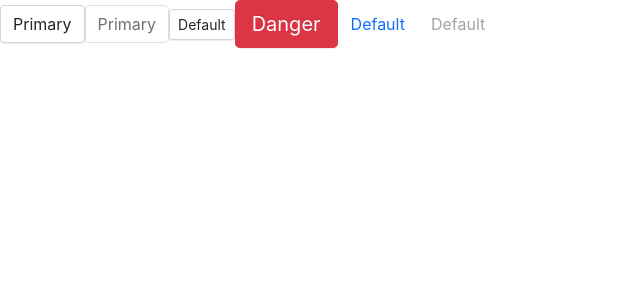
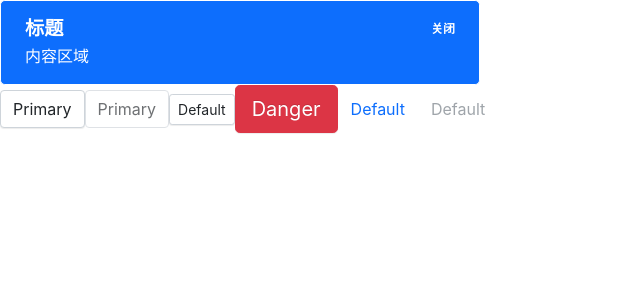
Before and after one commit to ruanankang/TypeScript-React-AntD, a React (Create React App) app in the folder ankongcomponents/: page / in a window 1280 px wide. Shown: the top 300 px of the page, without its empty margins (0-640 px from the left). Built offline with nearby package versions, Linux system fonts and the light colour scheme.

Commit message:
feat: alert style

```diff
--- a/ankongcomponents/src/App.tsx
+++ b/ankongcomponents/src/App.tsx
@@ -1,9 +1,13 @@
 import React from 'react';
 import Button, { ButtonType, ButtonSize } from './components/Button/button';
+import Alert from './components/Alert';
 
 function App() {
 	return (
 		<>
+			<Alert type='primary' title='标题'>
+				内容区域
+			</Alert>
 			<Button>Primary</Button>
 			<Button disabled>Primary</Button>
 			<Button btnType={ButtonType.Default} size={ButtonSize.Small}>
--- a/ankongcomponents/src/components/Alert/_style.scss
+++ b/ankongcomponents/src/components/Alert/_style.scss
@@ -1,9 +1,47 @@
 .alert {
-	display: block;
+	display: flex;
+	flex-direction: column;
+	justify-content: space-evenly;
+	align-items: flex-start;
+	position: relative;
 	width: $alert-width;
 	@include alert-color($primary, $white);
-	border-width: $border-width;
+	border: $border-width solid;
 	border-radius: $alert-border-radius;
-	border-style: solid;
-	padding: $btn-padding-y $btn-padding-x;
+	padding: $alert-padding-y $alert-padding-x;
+	padding-right: 3 * $alert-padding-x;
+	h3.alert-title {
+		margin-bottom: 0.25rem;
+		font-size: $alert-title-font-size;
+		font-weight: 700;
+		width: 100%;
+		overflow: hidden;
+		text-overflow: ellipsis;
+		white-space: nowrap;
+	}
+	p.alert-message {
+		margin-top: 0;
+		margin-bottom: 0;
+		font-size: $alert-message-font-size;
+		line-height: 1.5rem;
+	}
+	> i:last-child {
+		position: absolute;
+		right: $alert-icon-right;
+		top: $alert-icon-top;
+		font-size: $alert-icon-font-size;
+		font-weight: $alert-icon-font-weight;
+		font-style: normal;
+		cursor: pointer;
+	}
 }
+
+.alert-success {
+	@include alert-color($success, $white);
+}
+.alert-danger {
+	@include alert-color($danger, $white);
+}
+.alert-warning {
+	@include alert-color($warning, $white);
+}
--- a/ankongcomponents/src/components/Alert/alert.tsx
+++ b/ankongcomponents/src/components/Alert/alert.tsx
@@ -42,4 +42,8 @@ const Alert: React.FC<IAlertProps> = ({
 	) : null;
 };
 
+Alert.defaultProps = {
+	type: 'primary'
+};
+
 export default Alert;
--- /dev/null
+++ b/ankongcomponents/src/components/Alert/index.tsx
@@ -0,0 +1,2 @@
+import Alert from './alert';
+export default Alert;
--- a/ankongcomponents/src/styles/_variables.scss
+++ b/ankongcomponents/src/styles/_variables.scss
@@ -219,17 +219,16 @@ $btn-transition: color 0.15s ease-in-out, background-color 0.15s ease-in-out,
  */
 // alert提示框样式
 $alert-width: 30rem;
-$alert-line-height: $line-height-lg;
-$alert-padding-x: 0.75rem !default;
-$alert-padding-y: 0.375rem !default;
-$alert-border-radius: 0.4rem !default;
+$alert-padding-x: 1.5rem !default;
+$alert-padding-y: 1rem !default;
+$alert-border-radius: 0.3rem !default;
 
 // alert标题和内容字体大小
 $alert-title-font-size: $font-size-base * 1.2 !default;
 $alert-message-font-size: $font-size-base !default;
 
 // alert关闭图标样式
-$alert-icon-right: 1rem;
-$alert-icon-top: 0.5rem;
-$alert-icon-font-weight: $font-weight-normal;
+$alert-icon-right: $alert-padding-x;
+$alert-icon-top: 1.2rem;
+$alert-icon-font-weight: $font-weight-bolder;
 $alert-icon-font-size: $sub-sup-font-size;
--- a/ankongcomponents/src/styles/index.scss
+++ b/ankongcomponents/src/styles/index.scss
@@ -9,3 +9,6 @@
 
 // 按钮 Button
 @import '../components/Button/style';
+
+// 提示框 Alert
+@import '../components/Alert/style';
```
